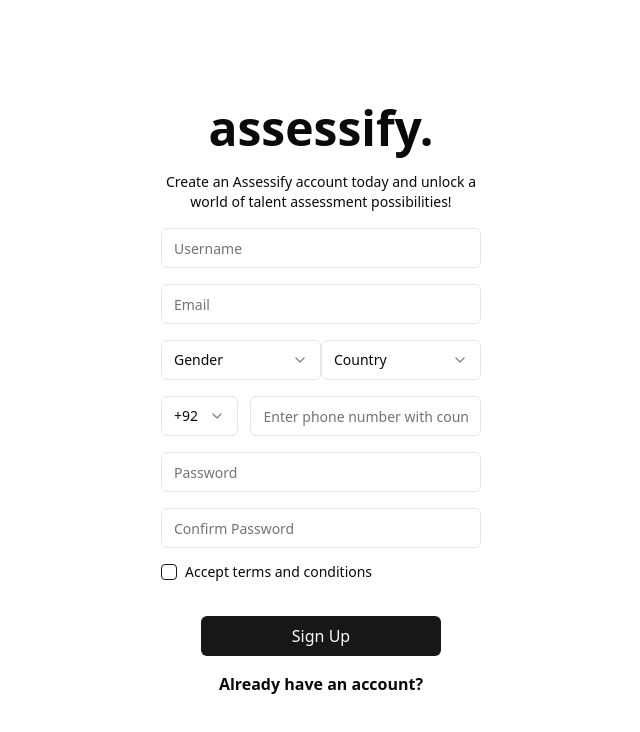
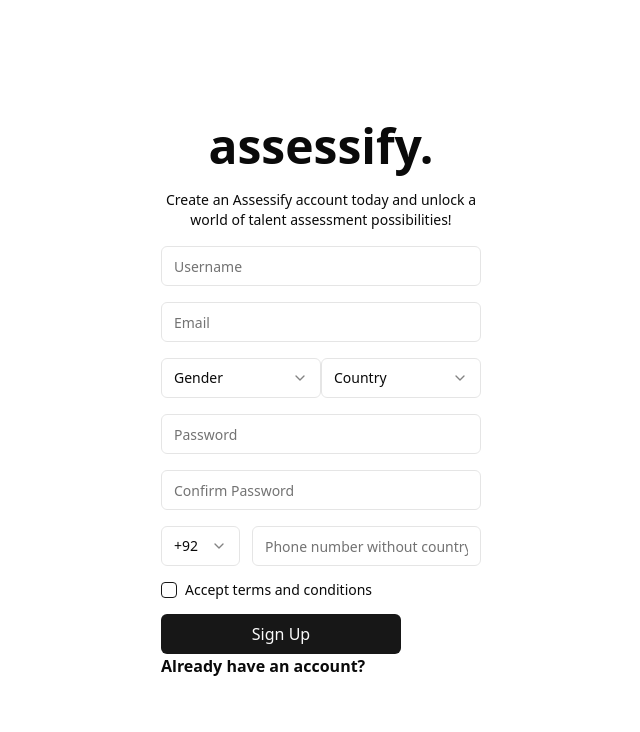
Before and after one commit to ashirmustafa/assessify, a Next.js app: page /sign-up in a window 1280 px wide. Shown: the top 732 px of the page, without its empty margins (319-959 px from the left). Built offline with nearby package versions, Linux system fonts and the light colour scheme.

Commit message:
form +  validation (incomplete)

```diff
--- a/src/app/sign-up/page.jsx
+++ b/src/app/sign-up/page.jsx
@@ -1,5 +1,5 @@
 'use client'
-import React, {useEffect} from 'react'
+import React, { useEffect } from 'react'
 import { Input } from "@/components/ui/input"
 import { Button } from "@/components/ui/button"
 import {
@@ -15,6 +15,18 @@
 import { useToast } from "@/components/ui/use-toast"
 import AOS from 'aos';
 import 'aos/dist/aos.css';
+import { z } from "zod"
+import { zodResolver } from "@hookform/resolvers/zod"
+import { useForm } from "react-hook-form"
+import {
+    Form,
+    FormControl,
+    FormDescription,
+    FormField,
+    FormItem,
+    FormLabel,
+    FormMessage,
+} from "@/components/ui/form"
 const page = () => {
     useEffect(() => {
         AOS.init({
@@ -23,15 +35,61 @@
         })
     }, [])
     const { toast } = useToast();
+    const formSchema = z.object({
+        username: z.string().min(6, { message: 'Username must be at least 6 characters' }),
+        email: z.string().min(10),
+        password: z.string().min(5),
+        confirmPassword: z.string().min(5),
+        phoneNumber: z.string().min(6),
+    })
+    const form = useForm({
+        resolver: zodResolver(formSchema),
+        defaultValues: {
+            username: "",
+            email: "",
+            password: "",
+            confirmPassword: "",
+            phoneNumber: ""
+        }
+    });
+    function onSubmit() {
+        console.log('ONSUBMIT FUNCTION CALLED');
+    }
     return (
         <div className="h-[100vh]" data-aos="fade-up">
             <div className="flex  items-center justify-center h-[100%]">
                 <div className="w-[25%]">
                     <h1 className="text-5xl font-bold text-center mb-5">assessify.</h1>
                     <p className='text-center mb-4 text-sm'>Create an Assessify account today and unlock a world of talent assessment possibilities!</p>
-                    <div className="flex flex-col gap-4">
-                        <Input type="text" placeholder="Username" />
-                        <Input type="email" placeholder="Email" />
+
+                    <Form {...form}>
+                        <form onSubmit={form.handleSubmit(onSubmit)} className='space-y-4'>
+                            <FormField
+                                control={form.control}
+                                name="username"
+                                render={({ field }) => (
+                                    <FormItem>
+                                        <FormControl>
+                                            <Input placeholder="Username" {...field} />
+                                        </FormControl>
+
+                                        <FormMessage />
+                                    </FormItem>
+                                )}
+                            />
+                            <FormField
+                                control={form.control}
+                                name="email"
+                                render={({ field }) => (
+                                    <FormItem>
+                                        <FormControl>
+                                            <Input placeholder="Email" {...field} />
+                                        </FormControl>
+
+                                        <FormMessage />
+                                    </FormItem>
+                                )}
+                            />
                             <div className="flex justify-between">
                             <Select>
                                 <SelectTrigger className="w-[180px]">
@@ -54,6 +112,32 @@
                                 </SelectContent>
                             </Select>
                         </div>
+                            <FormField
+                                control={form.control}
+                                name="password"
+                                render={({ field }) => (
+                                    <FormItem>
+                                        <FormControl>
+                                            <Input placeholder="Password" type="password" {...field} />
+                                        </FormControl>
+
+                                        <FormMessage />
+                                    </FormItem>
+                                )}
+                            />
+                            <FormField
+                                control={form.control}
+                                name="confirmPassword"
+                                render={({ field }) => (
+                                    <FormItem>
+                                        <FormControl>
+                                            <Input placeholder="Confirm Password" type="password" {...field} />
+                                        </FormControl>
+
+                                        <FormMessage />
+                                    </FormItem>
+                                )}
+                            />
                             <div className="flex gap-3">
                                 <Select>
                                     <SelectTrigger className="w-[100px]">
@@ -65,13 +149,20 @@
                                         <SelectItem value="system">+93</SelectItem>
                                     </SelectContent>
                                 </Select>
-                            <Input type="text" placeholder="Enter phone number with country code" />
+                                <FormField
+                                control={form.control}
+                                name="phoneNumber"
+                                render={({ field }) => (
+                                    <FormItem className="w-[100%]">
+                                        <FormControl>
+                                            <Input placeholder="Phone number without country code" {...field} />
+                                        </FormControl>
+
+                                        <FormMessage />
+                                    </FormItem>
+                                )}
+                            />
                             </div>
-
-
-                        <Input type="password" placeholder="Password" />
-                        <Input type="password" placeholder="Confirm Password" />
-
                             <div className="flex items-center space-x-2">
                                 <Checkbox id="terms" />
                                 <Label
@@ -86,9 +177,9 @@
                                     description: "Wait you are being signed up",
                                 })
                             }}>Sign Up</Button>
+                        </form>
                         <Link href="/sign-in" className="text-center font-semibold">Already have an account?</Link>
-
-                    </div>
+                    </Form>
                 </div>
             </div>
         </div>
```
Lines whose indentation alone changed are shown as unchanged.
